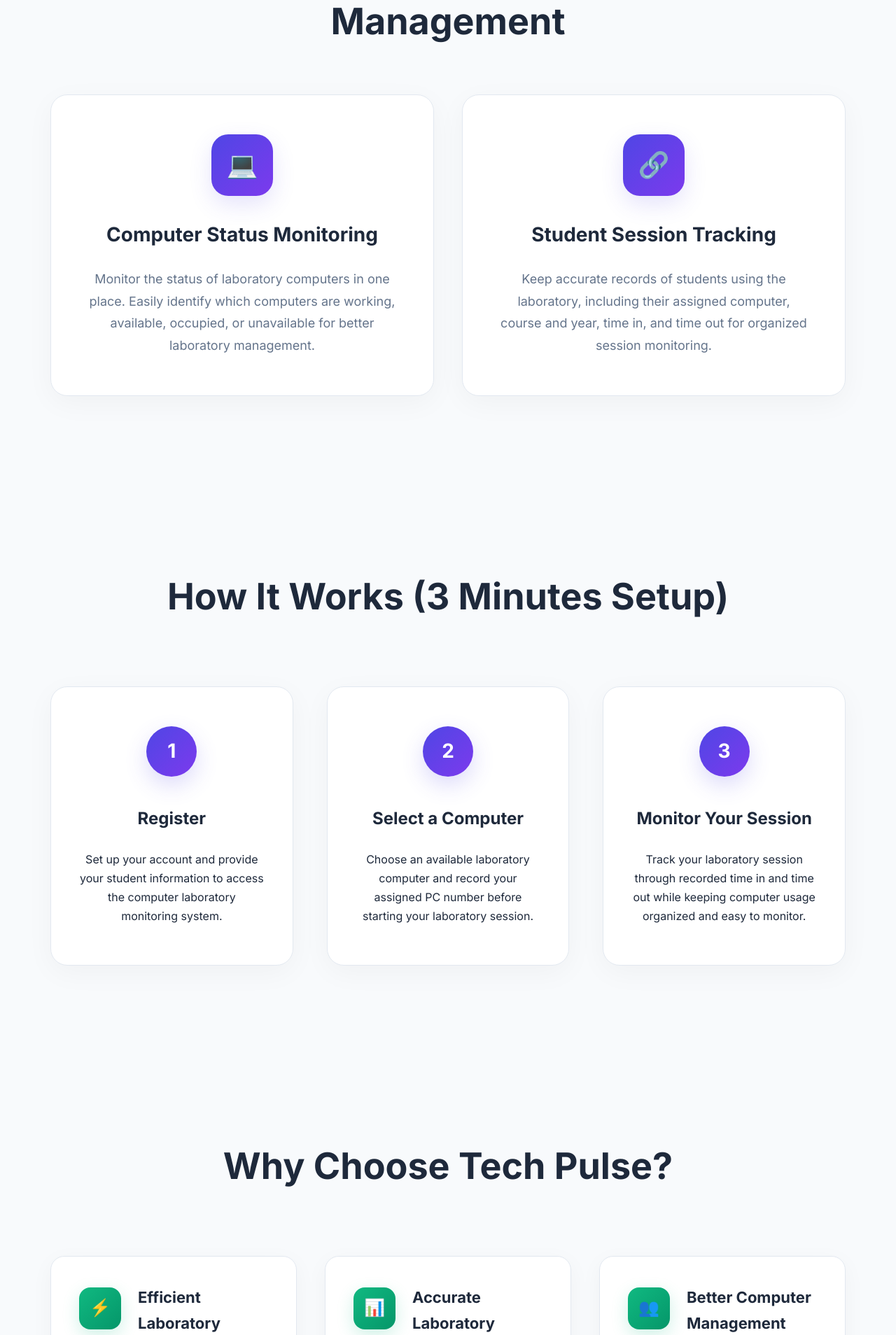
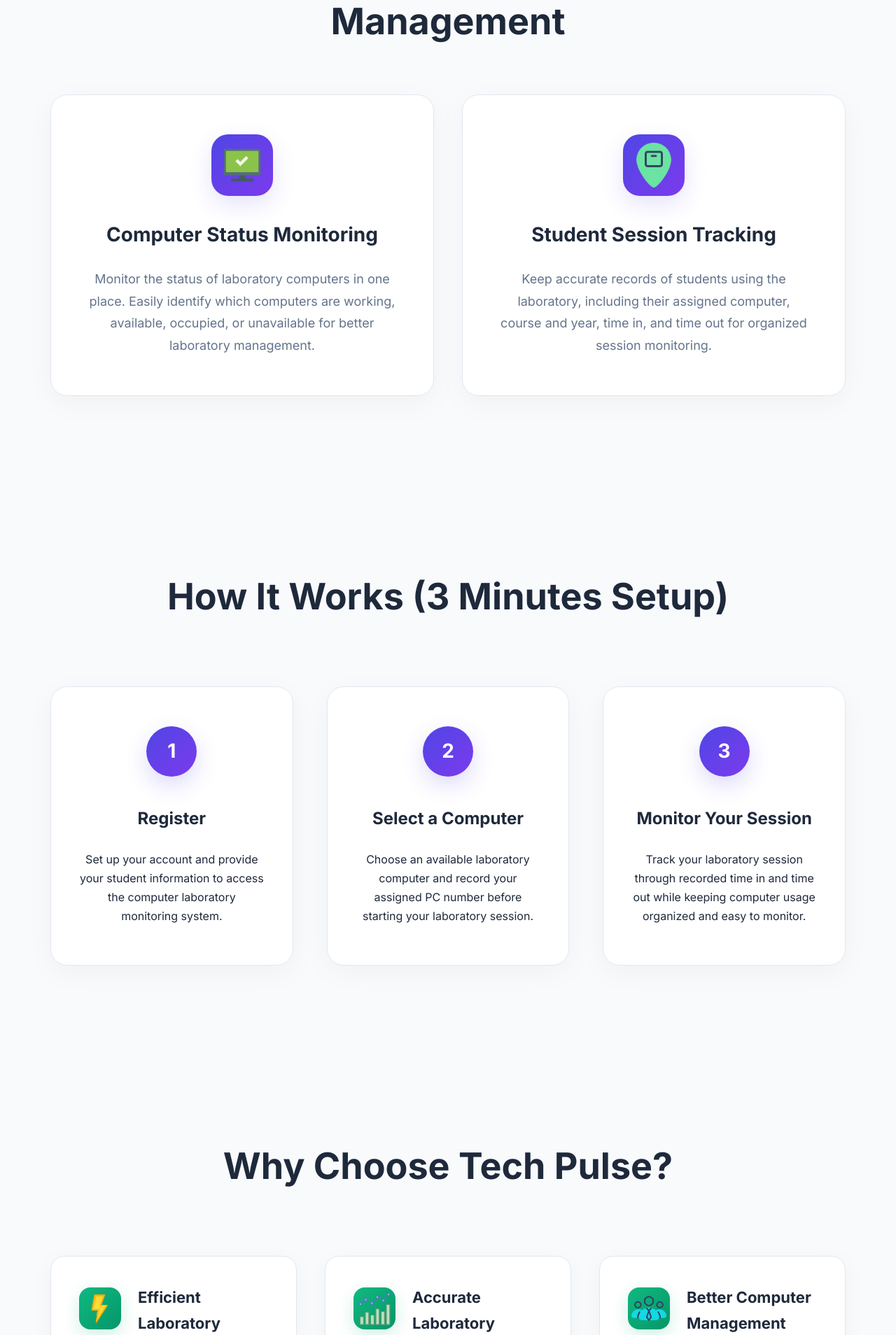
Before and after one commit to clarxxinn/Tech-Pulse-Comlab-Monitoring-System, a PHP site: page / in a window 1280 px wide. Shown: the part 1071-2979 px from the top of the page at 70% size. Run offline with PHP 8.4, Linux system fonts and the light colour scheme.

Commit message:
Fixed some bugs

```diff
--- a/assets/css/style.css
+++ b/assets/css/style.css
@@ -366,6 +366,13 @@ button:focus-visible {
     margin: 0 auto 2rem;
     font-size: 2.25rem;
     box-shadow: 0 12px 32px rgba(79, 70, 229, 0.15);
+}
+
+.feature-icon img {
+    width: 70px;
+    height: 70px;
+    object-fit: contain;
+    display: block;
 }
 
 .feature-card h3 {
@@ -765,3 +772,10 @@ button:focus-visible {
         transition-duration: 0.01ms !important;
     }
 }
+
+.benefit-icon img {
+    width: 50px;
+    height: 50px;
+    object-fit: contain;
+    display: block;
+}
--- a/index.php
+++ b/index.php
@@ -76,12 +76,16 @@
         <h2 class="section-title animate-on-scroll">Everything You Need for Modern Laboratory Management</h2>
         <div class="features-grid">
             <div class="feature-card animate-on-scroll">
-                <div class="feature-icon">💻</div>
+            <div class="feature-icon">
+                <img src="assets/img/computer.png" alt="Computer">
+            </div>
                 <h3>Computer Status Monitoring</h3>
                 <p>Monitor the status of laboratory computers in one place. Easily identify which computers are working, available, occupied, or unavailable for better laboratory management.</p>
             </div>
             <div class="feature-card animate-on-scroll">
-                <div class="feature-icon">🔗</div>
+            <div class="feature-icon">
+                <img src="assets/img/tracking.png" alt="Tracking">
+            </div>
                 <h3>Student Session Tracking</h3>
                 <p>Keep accurate records of students using the laboratory, including their assigned computer, course and year, time in, and time out for organized session monitoring.</p>
             </div>
@@ -113,21 +117,27 @@
         <h2 class="section-title animate-on-scroll">Why Choose Tech Pulse?</h2>
         <div class="benefits-container">
             <div class="benefit-item animate-on-scroll">
-                <div class="benefit-icon">⚡</div>
+            <div class="benefit-icon">
+                <img src="assets/img/energy.png" alt="Energy">
+            </div>
                 <div class="benefit-text">
                     <h4>Efficient Laboratory Management</h4>
                     <p>Reduce manual monitoring and make it easier to manage students, computer assignments, and laboratory sessions.</p>
                 </div>
             </div>
             <div class="benefit-item animate-on-scroll">
-                <div class="benefit-icon">📊</div>
+            <div class="benefit-icon">
+                <img src="assets/img/records.png" alt="Records">
+            </div>
                 <div class="benefit-text">
                     <h4>Accurate Laboratory Records</h4>
                     <p>Maintain organized records of student sessions, computer usage, PC status, and time in and time out.</p>
                 </div>
             </div>
             <div class="benefit-item animate-on-scroll">
-                <div class="benefit-icon">👥</div>
+            <div class="benefit-icon">
+                <img src="assets/img/management.png" alt="Management">
+            </div>
                 <div class="benefit-text">
                     <h4>Better Computer Management</h4>
                     <p>Quickly identify available and occupied computers, helping students and laboratory staff manage resources efficiently.</p>
```
Also changed, not shown: assets/img/computer.png (added), assets/img/energy.png (added), assets/img/management.png (added), assets/img/records.png (added), assets/img/tracking.png (added).
